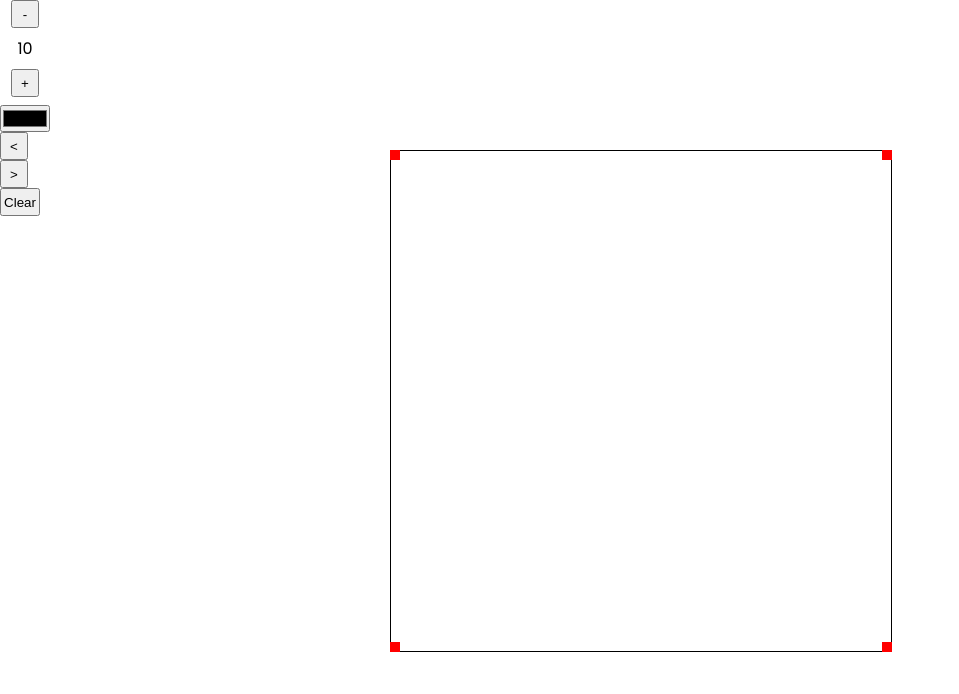
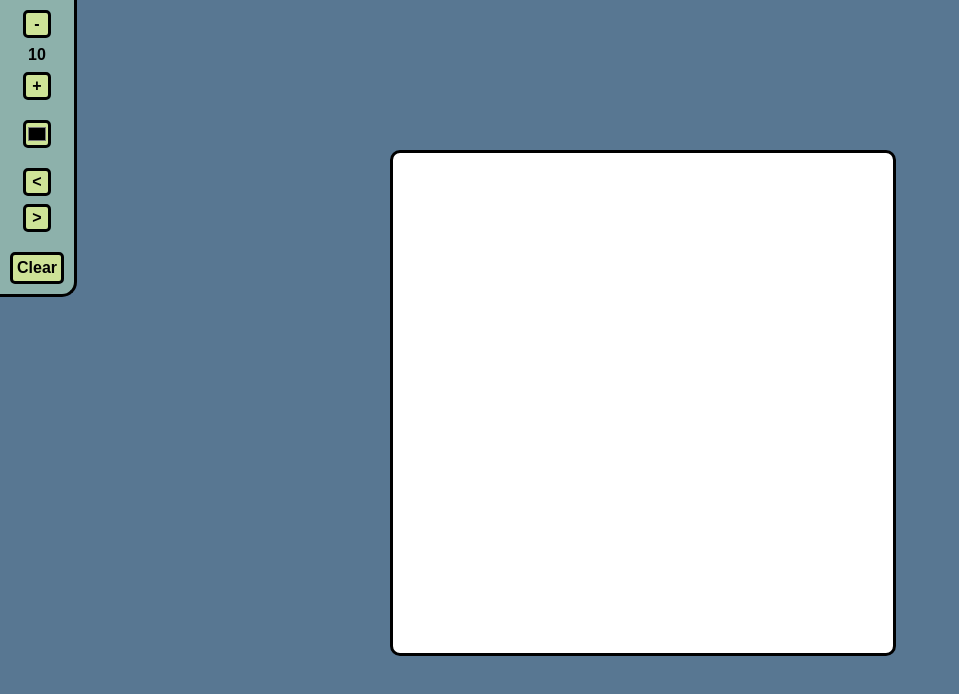
Before and after one commit to mgiks/drawing-app, a plain HTML site: page index.html in a window 1280 px wide. Shown: the whole page, without its empty margins (0-959 px from the left). Drawn offline with Linux system fonts and the light colour scheme.

Commit message:
feat: styling

```diff
--- a/index.html
+++ b/index.html
@@ -17,8 +17,8 @@
         <button id="brushSizeIncrementer" class="brush-resizer__button">
           +
         </button>
-        <input type="color" id="brushColor" />
       </div>
+      <input type="color" id="brushColor" />
       <div class="redo-undo">
         <button id="undoButton" class="redo-undo__button">&lt;</button>
         <button id="redoButton" class="redo-undo__button">&gt;</button>
--- a/style.css
+++ b/style.css
@@ -1,9 +1,30 @@
-@import url("https://fonts.googleapis.com/css2?family=Poppins:ital,wght@0,100;0,200;0,300;0,400;0,500;0,600;0,700;0,800;0,900;1,100;1,200;1,300;1,400;1,500;1,600;1,700;1,800;1,900&display=swap");
+@import url("https://fonts.googleapis.com/css2?family=Coming+Soon&display=swap");
 
 * {
   margin: 0;
   padding: 0;
   box-sizing: border-box;
+}
+
+button,
+input {
+  font-size: inherit;
+  background-color: #cee397;
+  border-radius: 5px;
+  border: 3px solid black;
+  font-family: inherit;
+  font-weight: 800;
+  cursor: pointer;
+  transition: background-color 0.2s ease;
+}
+
+button:hover {
+  background-color: #92a16b;
+}
+
+input {
+  width: 1.75rem;
+  height: 1.75rem;
 }
 
 .html {
@@ -12,13 +33,15 @@
 }
 
 .page {
-  font-family: "Poppins", sans-serif;
-  width: 100%;
+  font-family: "Comic Soon", sans-serif;
+  width: max-content;
   height: 100%;
   display: flex;
   flex-direction: column;
   align-items: flex-start;
   justify-content: flex-start;
+  background-color: #587792;
+  overflow: auto;
 }
 
 .canvas {
@@ -26,20 +49,31 @@
   position: absolute;
   top: 0;
   left: 0;
+  background-color: white;
+  border-radius: 10px;
+  border: 3px solid black;
 }
 
 .drawing-controls {
+  padding: 10px;
+  gap: 20px;
   display: flex;
-  position: sticky;
+  position: absolute;
   flex-direction: column;
   justify-content: space-between;
+  align-items: center;
   top: 0;
   left: 0;
+  background-color: #8db1ab;
+  z-index: 1;
+  border-bottom-right-radius: 15px;
+  font-size: 1rem;
+  border-right: 3px solid black;
+  border-bottom: 3px solid black;
 }
 
 .drawing-controls__clear-button {
-  width: 2.5rem;
-  height: 1.75rem;
+  padding: 0.25rem;
 }
 
 .brush-resizer {
@@ -48,6 +82,7 @@
   justify-content: center;
   align-items: center;
   gap: 0.5rem;
+  font-weight: 800;
 }
 
 .brush-resizer__button {
@@ -58,6 +93,7 @@
 .redo-undo {
   display: flex;
   flex-direction: column;
+  gap: 0.5rem;
 }
 
 .redo-undo__button {
@@ -67,7 +103,7 @@
 
 .resize-corner {
   position: absolute;
-  background-color: red;
+  background-color: none;
   height: 10px;
   width: 10px;
 }
```
